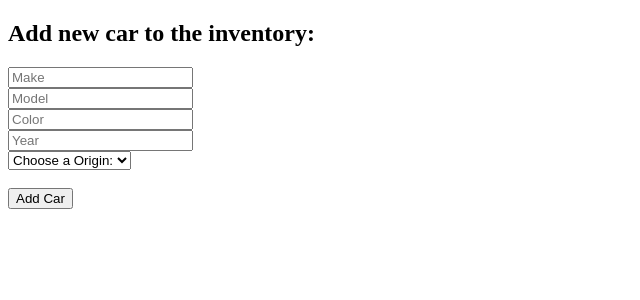
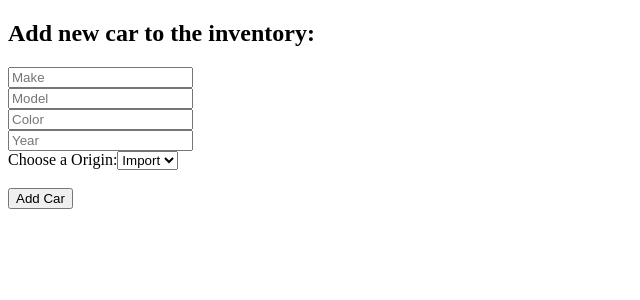
Before and after one commit to lskabir/auto_roster, a React (Create React App) app in the folder auto_roster_client/: page / in a window 1280 px wide. Shown: the top 300 px of the page, without its empty margins (0-640 px from the left). Built offline with nearby package versions, Linux system fonts and the light colour scheme; no server answers.

Commit message:
defining setter method

```diff
--- a/auto_roster_client/src/components/CarsForm.js
+++ b/auto_roster_client/src/components/CarsForm.js
@@ -17,7 +17,7 @@ class CarsForm extends Component {
 
         this.setState({
             [name]: value
-        })
+        }, () => console.log(this.state))
     }
 
     handleSubmit = event => {
@@ -39,10 +39,10 @@ class CarsForm extends Component {
                 <input type='text' value={this.state.color} onChange={this.handleChange} name='color' placeholder='Color' /><br/>
                 <input type="number" value={this.state.year} onChange={this.handleChange} name='year' placeholder='Year' /><br/>
 
-                <select id='origins' name='origin_id'>
-                    <option>Choose a Origin:</option>
-                    <option value={this.state.origin_id}>Import</option>
-                    <option value={this.state.origin_id}>Export</option>
+                Choose a Origin:
+                <select onChange={this.handleChange} id='origins' name='origin_id'>
+                    <option>Import</option>
+                    <option>Export</option>
                 </select><br/><br/>
 
                 <input type='submit' value='Add Car' />
```
Also changed, not shown: 1 other file (tests, documents, lock files or other folders).
